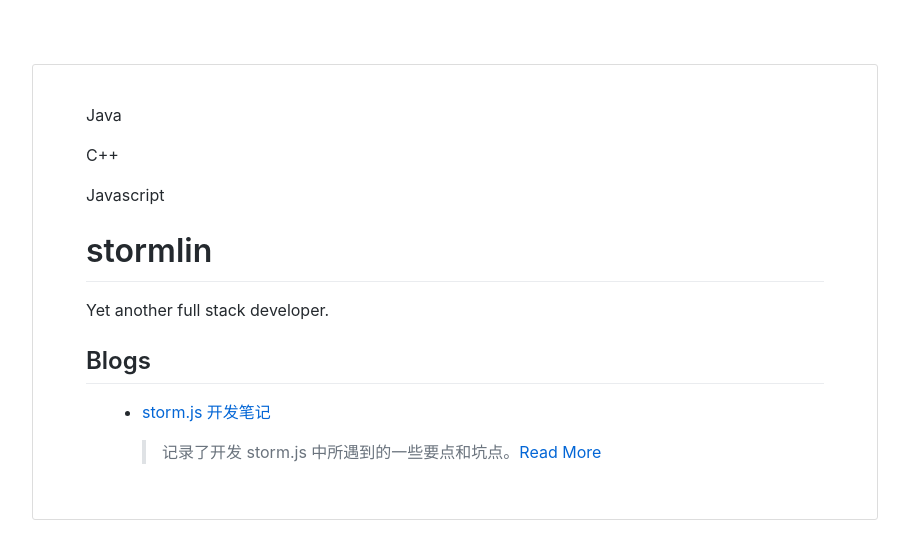
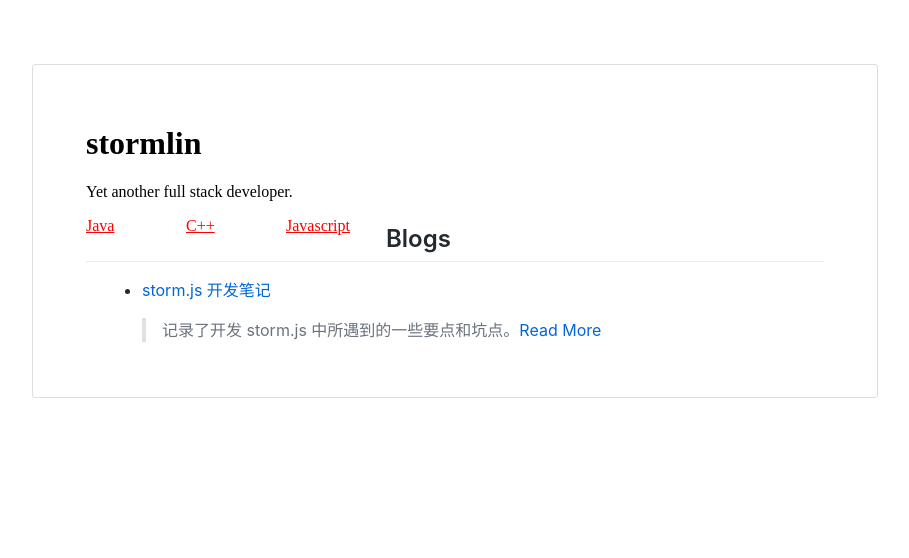
Before and after one commit to K9A2/storm.js, a plain HTML site: page index.html in a window 1280 px wide. Shown: the whole page, without its empty margins (185-1094 px from the left). Drawn offline with Linux system fonts and the light colour scheme.

Commit message:
Categories still not complete, May 11 @ 20:10.

```diff
--- a/css/style.css
+++ b/css/style.css
@@ -64,7 +64,7 @@
 }
 
 @media screen and (min-width: 640px) {
-    html {font-size: 40px;}
+    html {font-size: 28px;}
     article {
         margin: auto 15px auto 15px;
     }
--- a/index.html
+++ b/index.html
@@ -21,8 +21,35 @@
         todo: 使用xml文件来管理各种字符串\
     -->
 
+
+    <style>
+
+        div#header a {
+            color: red;
+            width: 100px;
+            float: left;
+            display: block;
+        }
+
+        div#header {
+            padding-left: 15px;
+            margin-bottom: 3%;
+        }
+
+        .markdown-body {
+            float: none;
+        }
+
+    </style>
+
 </head>
 <body>
+
+<div id="header">
+
+    <div id="title"></div>
+
+    <div id="categories"></div>
 
     <script>
 
@@ -31,27 +58,29 @@
         var indexFilePath = "./md/index.md"
         //var category = getCategories(xmlFilePath);
 
-    getBlogConfig(xmlFilePath);
+        getHeader();
+
+        //        getBlogConfig(xmlFilePath);
+        //
+        //        //note: Find a proper place to put those categories in the header.
+        //        //note: The execute sequence of js
+        //        getCategories(xmlFilePath);
 
 
+    </script>
+
+
+</div>
+
+<script>
 
     getPostList(indexFilePath);
-    //alert(category[0]);
 
 </script>
 
 <!-- Converted markdown text -->
 <article class="markdown-body">
 
-    <script>
-        //todo: Find a proper place to put those categories in the header.
-        var categories = getCategories(xmlFilePath);
-        //console.log(categories.length);
-        for (var i = 0; i < categories.length; i++) {
-            document.write("<p>" + categories[i] + "</p>");
-        }
-    </script>
-
 </article>
 
 </body>
--- a/js/storm.js
+++ b/js/storm.js
@@ -10,7 +10,7 @@
  */
 
 //Default settings
-var defaultSetting = {
+var settings = {
     xmlFilePath: "./config.xml",
     indexFilePath: "./md/index.md"
 };
@@ -55,7 +55,7 @@ function getBlogConfig(xmlFilePath) {
                 var title = "<h1>" + $(this).children("title").text() + "</h1>";
                 var motto = "<p>" + $(this).children("motto").text() + "</p>";
                 $(".markdown-body").append(title + motto);
-                //todo: note it, the usage of find() and each().
+                //note: The usage of find() and each().
 //                var item = $(this).find("category").find("category-item").children("item-text").text();
 //                alert(item + i);
             })
@@ -82,7 +82,7 @@ function getCategories(xmlFilePath) {
             $(xml).find("category").find("category-item").each(function (index) {
                 var itemText = $(this).children("item-text");
                 //console.log(itemText.text());
-                //todo: note it
+                //note: The usage of js array
                 categories.push(itemText.text());
             })
         }
@@ -92,6 +92,10 @@ function getCategories(xmlFilePath) {
     //     //console.log(categories[i]);
     //     alert(categories[i]);
     // }
+
+    for (var i = 0; i < categories.length; i++) {
+        document.write("" + categories[i] + "");
+    }
 
     return categories;
 }
@@ -109,3 +113,52 @@ function getPostList(indexFilePath) {
         $("a").attr("target", "_blank");
     });
 }
+
+function getHeader() {
+    //getBlogConfig(xmlFilePath);
+    //getCategories(xmlFilePath);
+
+    var xmlFilePath = settings.xmlFilePath;
+    var indexFilePath = settings.indexFilePath;
+
+    $.ajax({
+        url: xmlFilePath,
+        dataType: "xml",
+        async: true,
+        type: "GET",
+        error: function () {
+            alert("Unable to reach the config file.");
+        },
+        success: function (xml) {
+            $(xml).find("config").each(function () {
+                var title = "<h1>" + $(this).children("title").text() + "</h1>";
+                var motto = "<p>" + $(this).children("motto").text() + "</p>";
+                $("#title").append(title + motto);
+                //note: The usage of find() and each().
+//                var item = $(this).find("category").find("category-item").children("item-text").text();
+//                alert(item + i);
+            })
+        }
+    });
+
+    //var categories = new Array();
+
+    //note: The execute sequence of js
+    $.ajax({
+        url: xmlFilePath,
+        async: true,
+        error: function () {
+            alert("Unable to reach the xml config file.");
+        },
+        success: function (xml) {
+            $(xml).find("category").find("category-item").each(function () {
+                var itemText = $(this).children("item-text");
+                //console.log(itemText.text());
+                //note: The usage of js array
+                //categories.push(itemText.text());
+                $("#categories").append("<a href='#'>" + itemText.text() + "</a>");
+            });
+        }
+    });
+
+}
```
Lines whose indentation alone changed are shown as unchanged.
